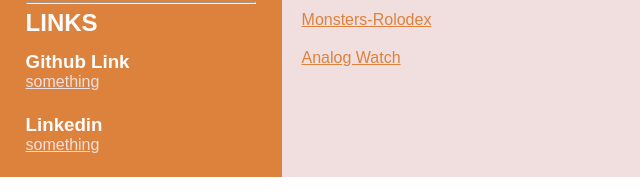
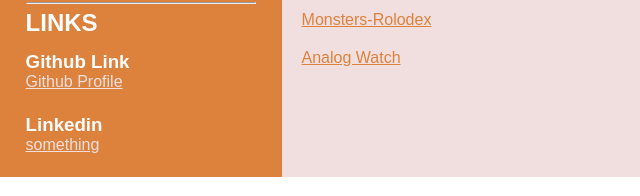
Before and after one commit to Ritam-Biswas/Resume-Template, a plain HTML site: page index.html in a window 1280 px wide. Shown: the part 601-797 px from the top of the page, 0-640 px from the left. Drawn offline with nearby package versions, Linux system fonts and the light colour scheme.

Commit message:
added link to link section

```diff
--- a/index.html
+++ b/index.html
@@ -35,7 +35,7 @@
                 <div class="links l_contents">
                     <h2>LINKS</h2>
                     <h3>Github Link</h3>
-                    <a href="">something</a>
+                    <a href="https://github.com/Ritam-Biswas" target="_blank">Github Profile</a>
                     <h3>Linkedin</h3>
                     <a href="">something</a>
                 </div>
```
